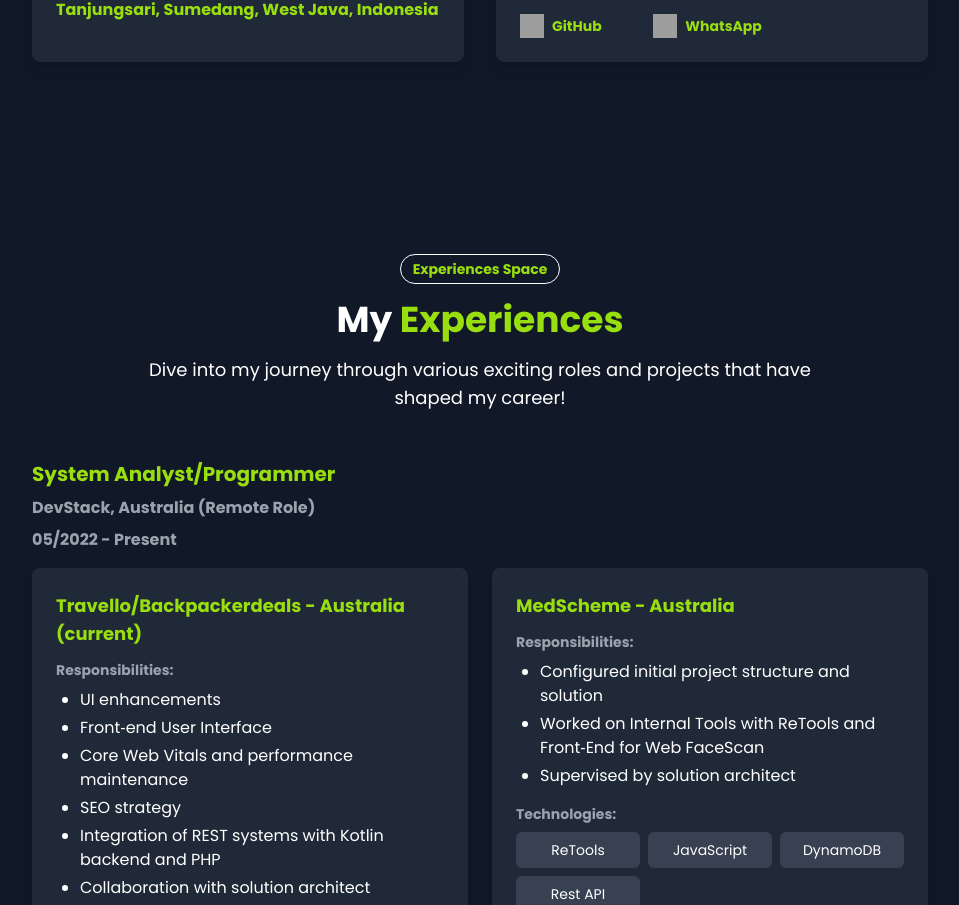
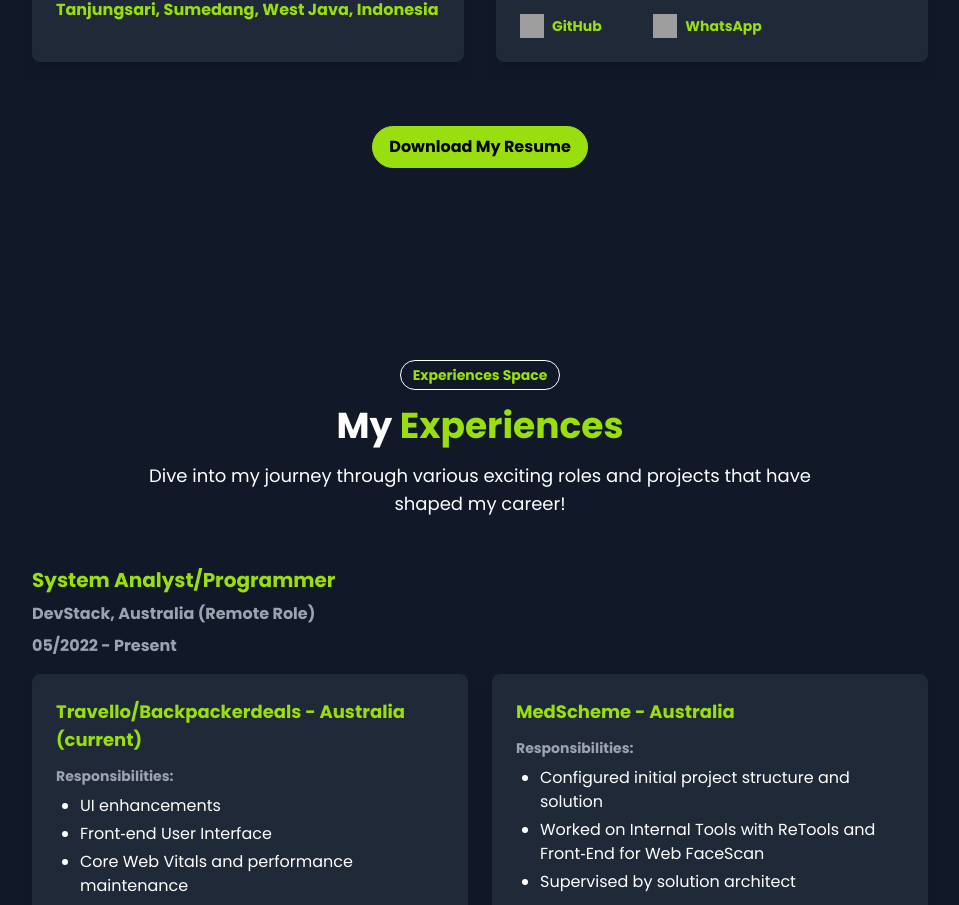
Before and after one commit to encepsuryana/encepsuryana, a Next.js app: page / in a window 1280 px wide. Shown: the part 1848-2753 px from the top of the page, without its empty margins (160-1119 px from the left). Built offline with nearby package versions, Linux system fonts and the light colour scheme; grey boxes are pictures that could not be loaded.

Commit message:
Update pdf

```diff
--- a/src/app/page.tsx
+++ b/src/app/page.tsx
@@ -1,6 +1,5 @@
 import Experiences from "@@/components/About/components/Experiences";
 import General from "@@/components/About/components/General";
-// import ResumePdf from "@@/components/About/components/ResumePdf";
 import Skills from "@@/components/About/components/Skills";
 import Contact from "@@/components/Contact";
 import Footer from "@@/components/Footer";
@@ -14,7 +13,6 @@
       <Navigation />
 
       <main className="row-start-2" id="content-resume">
-        {/* <ResumePdf /> */}
 
         <Hero />
         <div className="bg-gray-900 py-16 md:py-32">
--- a/src/components/About/components/General.tsx
+++ b/src/components/About/components/General.tsx
@@ -1,5 +1,6 @@
 import { FC } from "react";
 import PersonalInfo from "./PersonalInfo";
+import GenerateResumePDF from "./ResumePdf";
 
 const General: FC = () => {
   return (
@@ -43,6 +44,10 @@
       </div>
 
       <PersonalInfo />
+
+      <div className="mt-8 md:mt-16">
+        <GenerateResumePDF />
+      </div>
     </section>
   );
 };
--- a/src/components/About/components/ResumePdf.tsx
+++ b/src/components/About/components/ResumePdf.tsx
@@ -3,10 +3,24 @@
 import React from "react";
 
 const GenerateResumePDF = () => {
+  const userName = "Encep Suryana";
+  const monthYear = new Date().toLocaleString("en-us", {
+    month: "short",
+    year: "numeric",
+  });
+
+  const fileName = `${userName} - Resume ${monthYear}.pdf`;
+
   return (
-    <button style={{ padding: "10px 20px", fontSize: "16px" }}>
-      Download Resume PDF
-    </button>
+    <div className="flex flex-col items-center justify-center">
+      <a
+        href="/file.pdf"
+        className="bg-primary font-semibold py-2 px-4 rounded-full text-black hover:bg-transparent hover:text-primary border border-primary transition-colors duration-300 ease-in-out no-underline"
+        download={fileName}
+      >
+        Download My Resume
+      </a>
+    </div>
   );
 };
 
```
Also changed, not shown: 1 other file (tests, documents, lock files or other folders).
